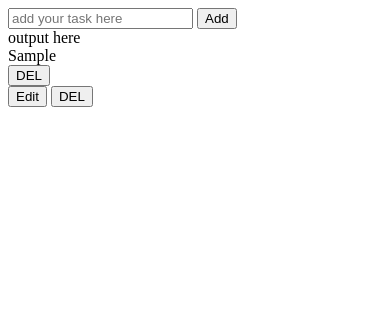
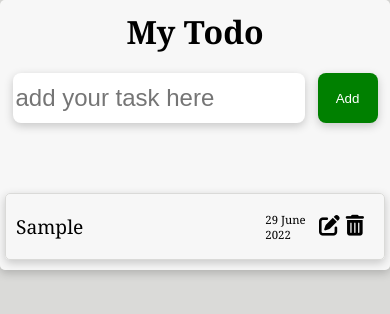
Before and after one commit to Kyaching/Todo-Js-Project, a plain HTML site: page index.html in a window 390 px wide. Both pictures are taken after typing "Sample" into the empty fields and a click on the button "Add". Drawn offline with Linux system fonts and the light colour scheme.

Commit message:
modified todo app functionality

```diff
--- a/app.js
+++ b/app.js
@@ -1,47 +1,92 @@
-const userText = document.querySelector(".user-text");
+/**
+ * ****************************************
+ *  TODO task app using Vanilla Javascipt *
+ * ****************************************
+ */
+
+// DOM elements selector
+const inputTask = document.querySelector(".user-text");
 const addButton = document.querySelector(".add-button");
-const displayText = document.querySelector(".show-output");
-const deleteButton = document.querySelector(".delete");
-const editButton = document.querySelector(".edit-button");
+const display = document.getElementById("post");
+const popUp = document.querySelector(".popup");
 
-
-// add text
-addButton.addEventListener('click',e =>{
-    e.preventDefault();
-    formValidation();
+// Adding task using button
+addButton.addEventListener("click", (e) => {
+  e.preventDefault();
+  formValidation();
 });
 
-deleteButton.addEventListener('click', () =>{
-    deleteText();
-})
+// Validate user input data
+let formValidation = () => {
+  if (inputTask.value === "") {
+    popUp.style.display = "block";
 
-editButton.addEventListener('click', () =>{
-    userText.contentEditable = true;
-    userText.style.backgroundColor = "#121212";
-})
+    // Warning will pop up
+    popUp.innerHTML = "Task can't be blank!";
 
-let formValidation = () =>{
-    if(userText.value ===''){
-        displayText.innerHTML = "sorry!";
-    }else{
-        acceptData();
-    }
-}
+    // Waring will be automatically popdown after 1 second
+    setTimeout(() => {
+      popUp.style.display = "none";
+    }, 1000);
+  } else {
+    acceptData();
+  }
+};
 
+// array of months
+const months = [
+  "January",
+  "February",
+  "March",
+  "April",
+  "May",
+  "June",
+  "July",
+  "August",
+  "September",
+  "October",
+  "November",
+  "December",
+];
+
+// Creating Date object
+const d = new Date();
+
+// getting day, month & year object property
+let date = d.getDate();
+let month = months[d.getMonth()];
+let year = d.getFullYear();
+
+// Creating Empty data Object
 let data = {};
 
-let acceptData = () =>{
-    data ["text"] = userText.value;
-    console.log(data);
-    createPost();
-}
+// Taking data from user
+let acceptData = () => {
+  data["text"] = inputTask.value;
+  createTask();
+};
 
-let createPost = () => {
-    displayText.innerHTML += `<div class="show-output">${data.text}</div>
-    <button class="delete">DEL</button>`;
-    userText.value = '';
-}
+// Show user input in DOM
+let createTask = () => {
+  display.innerHTML += `<div class="posts">
+  <p>${data.text}</p>
+  <sup><span class="calender">${date} ${month} ${year}</span></sup>
+  <span class="options">
+    <i onClick="editTask(this)" class="fas fa-edit"></i>
+    <i onClick="deleteTask(this)" class="fas fa-trash-alt"></i>
+  </span>
+</div>`;
+  inputTask.value = "";
+};
 
-let deleteText = () => {
-    displayText.innerHTML = '';
-}
+// Delete task
+let deleteTask = (e) => {
+  e.parentElement.parentElement.remove();
+};
+
+// Edit task
+let editTask = (e) => {
+  inputTask.value =
+    e.parentElement.previousElementSibling.previousElementSibling.innerHTML;
+  e.parentElement.parentElement.remove();
+};
--- a/index.html
+++ b/index.html
@@ -4,19 +4,36 @@
     <meta charset="UTF-8" />
     <meta http-equiv="X-UA-Compatible" content="IE=edge" />
     <meta name="viewport" content="width=device-width, initial-scale=1.0" />
+    <!-- font awesome css -->
+    <link
+      rel="stylesheet"
+      href="https://cdnjs.cloudflare.com/ajax/libs/font-awesome/6.1.1/css/all.min.css"
+      integrity="sha512-KfkfwYDsLkIlwQp6LFnl8zNdLGxu9YAA1QvwINks4PhcElQSvqcyVLLD9aMhXd13uQjoXtEKNosOWaZqXgel0g=="
+      crossorigin="anonymous"
+      referrerpolicy="no-referrer"
+    />
+    <!-- Custom Css file -->
     <link rel="stylesheet" href="styles.css" />
     <title>todo js</title>
   </head>
   <body>
-    <div class="container">
-      <input class="user-text" type="text" name="" id="" placeholder="add your task here"
+    <!-- Todo container -->
+    <div class="todo-container">
+      <h2>my todo</h2>
+      <form>
+        <input
+          class="user-text"
+          type="text"
+          name=""
+          id=""
+          placeholder="add your task here"
         required/>
-      <button class="add-button">Add</button>
-      <div class="show-output">output here</div>
-      <button class="edit-button">Edit</button>
-      <button class="delete">DEL</button>
+        <button class="add-button">Add</button>
+      </form>
+      <div class="popup"></div>
+      <div id="post">
     </div>
-
+<!-- Javascript file -->
     <script src="app.js"></script>
   </body>
 </html>
--- a/styles.css
+++ b/styles.css
@@ -0,0 +1,145 @@
+/* Kyaching todo app Vanilla Js code */
+
+/*
+**************
+global styles
+**************
+*/
+html {
+  /* -webkit-box-sizing: border-box;
+  -moz-box-sizing: border-box; */
+  box-sizing: border-box;
+}
+*,
+*:before,
+*:after {
+  -webkit-box-sizing: inherit;
+  -moz-box-sizing: inherit;
+  box-sizing: inherit;
+}
+body {
+  margin: 0;
+  padding: 0;
+  background-color: hsl(60, 3%, 85%);
+  font-family: Georgia, "Times New Roman", Times, serif;
+}
+h2 {
+  font-size: 2rem;
+}
+
+/* todo style */
+.todo-container {
+  margin: 10px auto;
+  width: 500px;
+  height: 100%;
+  background-color: hsla(0, 0%, 100%, 0.8);
+  box-shadow: 0 3px 10px rgb(0 0 0 / 0.2);
+  border-radius: 5px;
+  overflow-y: scroll;
+}
+.todo-container::-webkit-scrollbar {
+  display: none;
+}
+
+.todo-container > h2 {
+  margin: 10px 0 20px 0;
+  text-transform: capitalize;
+  text-align: center;
+}
+form {
+  margin-bottom: 70px;
+  height: 50px;
+  display: flex;
+  justify-content: space-evenly;
+  align-items: center;
+}
+/* Show date */
+.calender {
+  position: relative;
+  display: block;
+  width: 50px;
+  left: 5px;
+  font-size: 0.75rem;
+}
+.user-text {
+  height: inherit;
+  padding: 3px;
+  border: none;
+  border-radius: 8px;
+  width: 75%;
+  box-shadow: 0 3px 10px rgb(0 0 0 / 0.2);
+  font-size: 1.5rem;
+}
+.add-button {
+  height: inherit;
+  border-radius: 8px;
+  border: none;
+  color: white;
+  width: 60px;
+  background-color: green;
+  cursor: pointer;
+  box-shadow: 0 3px 10px rgb(0 0 0 / 0.2);
+  transition: 0.2s all;
+}
+.add-button:active {
+  transform: scale(1.2);
+}
+/* PopUp */
+.popup {
+  display: none;
+  color: red;
+  margin: 10px 0 10px 22px;
+}
+.posts {
+  display: flex;
+  justify-content: space-between;
+  align-items: center;
+  margin: 10px 20px 10px 20px;
+  border: 1px solid hsl(60, 3%, 85%);
+  border-radius: 5px;
+  box-shadow: 0 3px 10px rgb(0 0 0 / 0.2);
+}
+.posts > p {
+  display: block;
+  font-size: 1.5rem;
+  width: 310px;
+  padding-left: 10px;
+  word-wrap: break-word;
+}
+.options {
+  display: flex;
+  justify-content: space-between;
+  width: 60px;
+  font-size: 1.5rem;
+  margin-right: 20px;
+}
+.options > i {
+  cursor: pointer;
+  transition: 0.4s;
+}
+.options > i:active {
+  transform: scale(1.2);
+}
+
+/* Responsive styles */
+@media screen and (max-width: 480px) {
+  .todo-container {
+    margin: 0;
+    width: 100%;
+  }
+  .posts {
+    font-size: 10px;
+    margin: 0 5px 10px 5px !important;
+  }
+  .posts p {
+    width: 65% !important;
+    font-size: 1.2rem !important;
+  }
+  .options {
+    width: 45px !important;
+    font-size: 1.3rem !important;
+  }
+  .calender {
+    font-size: 0.71rem !important;
+  }
+}
```
